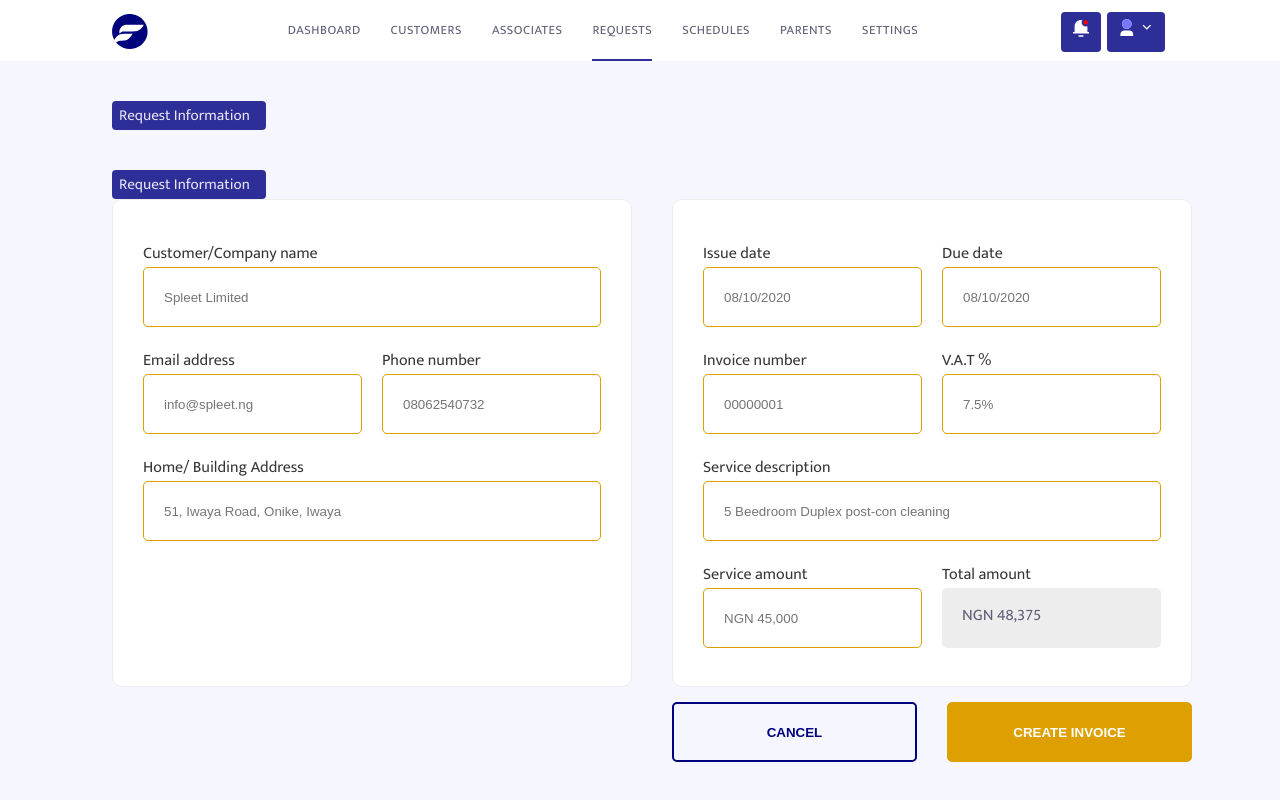
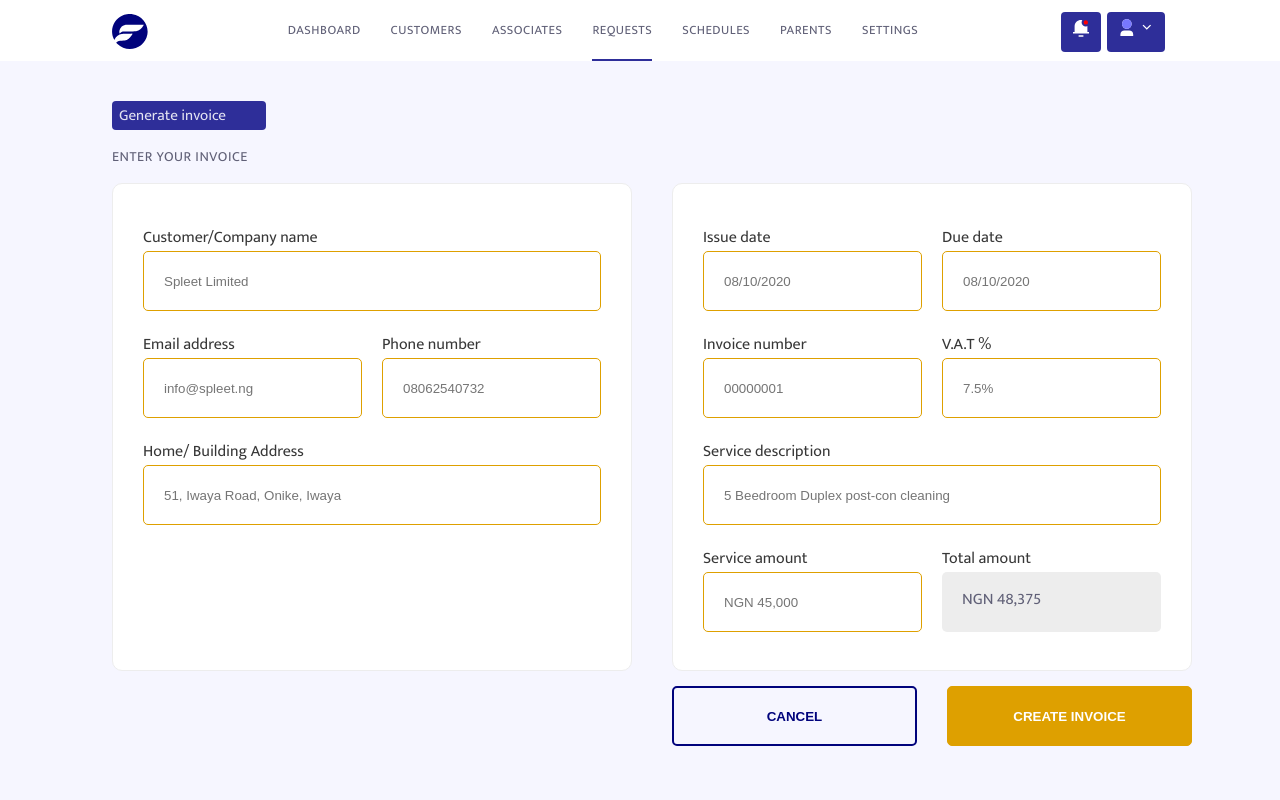
Before and after one commit to Elijahscriptdev/fichaya-test, a React (Create React App) app: page /invoice-info in a window 1280 px wide. Built offline with nearby package versions, Linux system fonts and the light colour scheme.

Commit message:
updated styling

```diff
--- a/src/components/request/InvoiceInfo.css
+++ b/src/components/request/InvoiceInfo.css
@@ -2,6 +2,28 @@
   max-width: 82.5%;
   margin: 0 auto;
   position: relative;
+}
+
+.preview-invoice-title {
+  height: 29px;
+  max-width: 154px;
+  border-radius: 4px;
+  background: #2e2e99;
+  font-size: 0.95rem;
+  line-height: 27px;
+  color: rgba(255, 255, 255, 0.87);
+  padding: 1px 7px;
+  margin-top: 40px;
+}
+
+.request-info-subtitle {
+  margin: 15px 0;
+  font-style: normal;
+  font-weight: normal;
+  font-size: 14px;
+  line-height: 23px;
+  letter-spacing: 0.04em;
+  color: #606077;
 }
 
 .invoice-form form {
--- a/src/components/request/InvoiceInfo.js
+++ b/src/components/request/InvoiceInfo.js
@@ -8,8 +8,8 @@ const InvoiceInfo = () => {
     <>
       <Navbar />
       <div className='invoice-info-container'>
-        <div className='request-info-title'>Request Information</div>
-        <div className='request-info-title'>Request Information</div>
+        <div className='request-info-title'>Generate invoice</div>
+        <div className='request-info-subtitle'>ENTER YOUR INVOICE</div>
 
         <div className='invoice-form'>
           <form>
--- a/src/components/request/PreviewInvoice.css
+++ b/src/components/request/PreviewInvoice.css
@@ -2,6 +2,16 @@
   max-width: 82.5%;
   margin: 0 auto;
   position: relative;
+}
+
+.request-info-subtitle {
+  margin: 15px 0;
+  font-style: normal;
+  font-weight: normal;
+  font-size: 14px;
+  line-height: 23px;
+  letter-spacing: 0.04em;
+  color: #606077;
 }
 
 .preview-invoice-con {
--- a/src/components/request/PreviewInvoice.js
+++ b/src/components/request/PreviewInvoice.js
@@ -8,8 +8,8 @@ const PreviewInvoice = () => {
     <>
       <Navbar />
       <div className='preview-invoice-container'>
-        <div className='preview-invoice-title'>Request Information</div>
-        <div className='preview-invoice-title'>Request Information</div>
+        <div className='preview-invoice-title'>Generate invoice</div>
+        <div className='request-info-subtitle'>PREVIEW YOUR INVOICE</div>
 
         <div className='preview-invoice-con'>
           <div className='preview-invoice'>
```
Also changed, not shown: 1 other file (tests, documents, lock files or other folders).
